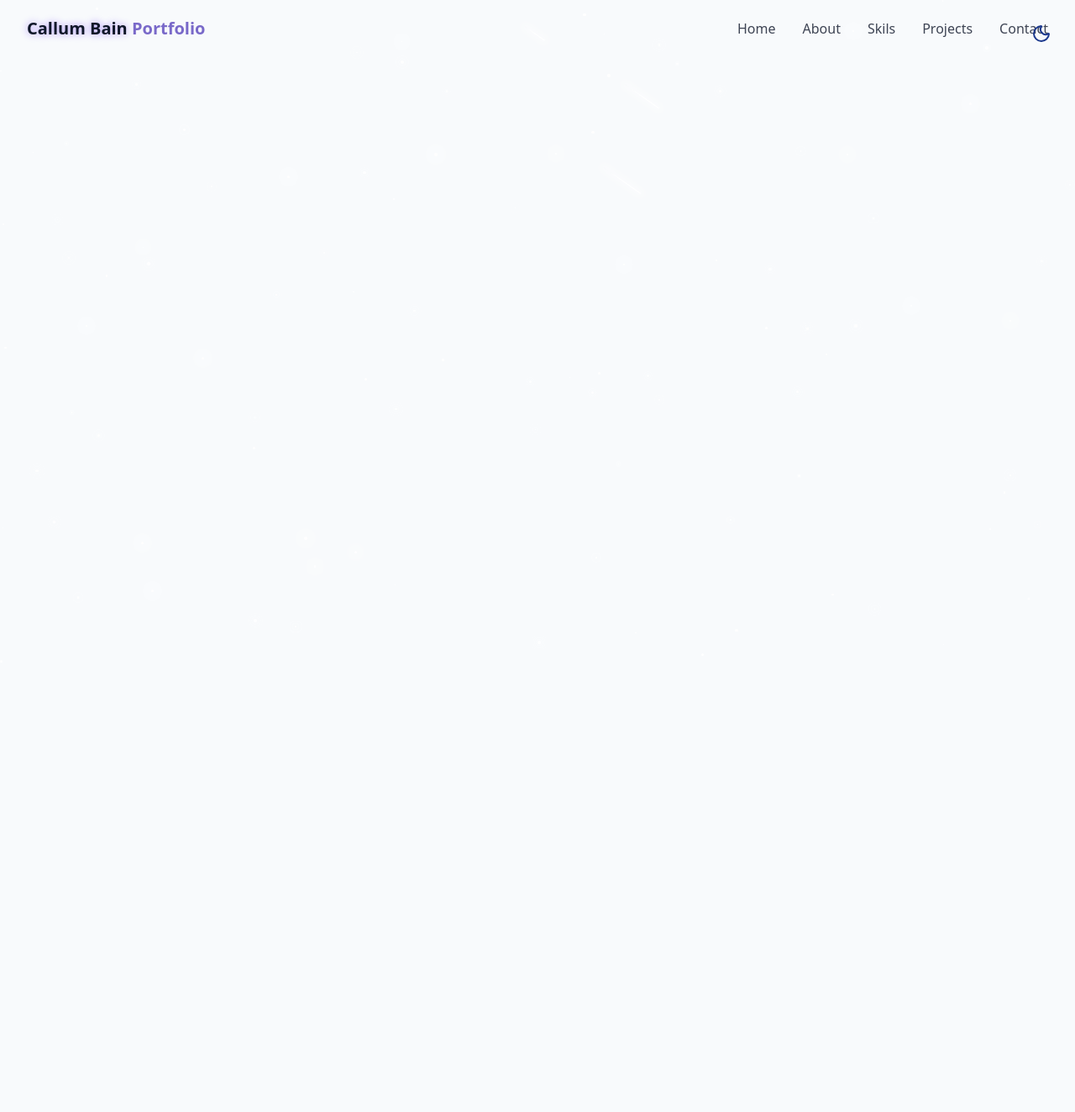
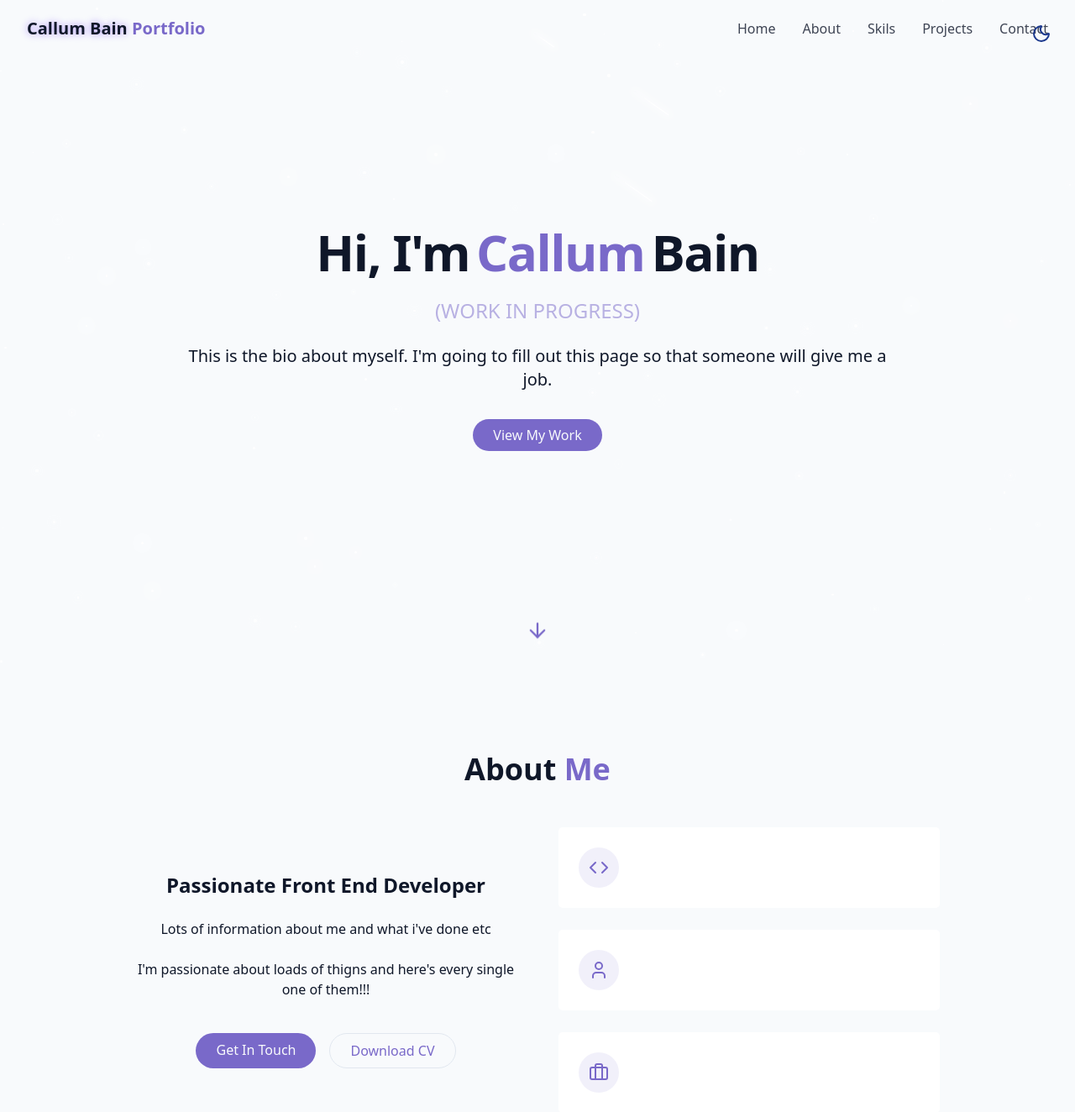
Before and after one commit to callumjbain/callumbain, a React (Vite) app: page / in a window 1280 px wide. Shown: the top 1324 px of the page at 84% size. Before the commit the page ends 800 px from the top, so only its background shows below. Built offline with nearby package versions, Linux system fonts and the light colour scheme; the HTML template or start-up script is replaced by a standard one.

Commit message:
landing page with about me structure complete

```diff
--- /dev/null
+++ b/src/components/AboutSection.tsx
@@ -0,0 +1,61 @@
+import { Briefcase, Code, User } from "lucide-react";
+
+export const AboutSection = () => {
+  return (
+    <section id="about" className="py-24 px-4 relative">
+      <div className="container mx-auto max-w-5xl">
+        <h2 className="text-3xl md:text-4xl font-bold mb-12 text-center">
+          About <span className="text-primary">Me</span>
+        </h2>
+        <div className="grid grid-cols-1 md:grid-cols-2 gap-12 items-center">
+          <div className="space-y-6">
+            <h3 className="text-2xl font-semibold">
+              Passionate Front End Developer
+            </h3>
+            <p className="text-muted-foreground">
+              Lots of information about me and what i've done etc
+            </p>
+            <p className="text-muted-foreground">
+              I'm passionate about loads of thigns and here's every single one
+              of them!!!
+            </p>
+            <div className="flex flex-col sm:flex-row gap-4 pt-4 justify-center">
+              <a href="#contact" className="cosmic-button">
+                Get In Touch
+              </a>
+              <a
+                href="#contact"
+                className="px-6 py-2 rounded-full border boredr-primary text-primary hover:bg-primary/10 transition-colours duration-300"
+              >
+                Download CV
+              </a>
+            </div>
+          </div>
+          <div className="grid grid-cols-1 gap-6">
+            <div className="gradient-border p-6 card-hover">
+              <div className="flex items-start gap-4">
+                <div className="p-3 rounded-full bg-primary/10">
+                  <Code className="h-6 w-6 text-primary" />
+                </div>
+              </div>
+            </div>
+            <div className="gradient-border p-6 card-hover">
+              <div className="flex items-start gap-4">
+                <div className="p-3 rounded-full bg-primary/10">
+                  <User className="h-6 w-6 text-primary" />
+                </div>
+              </div>
+            </div>
+            <div className="gradient-border p-6 card-hover">
+              <div className="flex items-start gap-4">
+                <div className="p-3 rounded-full bg-primary/10">
+                  <Briefcase className="h-6 w-6 text-primary" />
+                </div>
+              </div>
+            </div>
+          </div>
+        </div>
+      </div>
+    </section>
+  );
+};
--- /dev/null
+++ b/src/components/HeroSection.tsx
@@ -0,0 +1,40 @@
+import { ArrowDown } from "lucide-react";
+
+export const HeroSection = () => {
+  return (
+    <section
+      id="hero"
+      className="relative min-h-screen flex flex-col items-center justify-center px-4"
+    >
+      <div className="container max-w-4xl mx-auto text-center z-10">
+        <div className="space-y-6">
+          <h1 className="text-4xl md:text-6xl font-bold tracking-tight">
+            <span className="opacity-0 animate-fade-in">Hi, I'm</span>
+            <span className="text-primary ml-2 opacity-0 animate-fade-in-delay-1">
+              Callum
+            </span>
+            <span className="text-gradient ml-2 opacity-0 animate-fade-in-delay-2">
+              Bain
+            </span>
+          </h1>
+          <h1 className="text-primary text-2xl opacity-50">
+            (WORK IN PROGRESS)
+          </h1>
+          <p className=" text-lg md:text-xl text-muted-foreground max-2-2xl mx-auto opacity-0 animate-fade-in-delay-3">
+            This is the bio about myself. I'm going to fill out this page so
+            that someone will give me a job.
+          </p>
+
+          <div className="pt-4 opacity-0 animate-fade-in-delay-4">
+            <a href="#projects" className="cosmic-button">
+              View My Work
+            </a>
+          </div>
+        </div>
+      </div>
+      <div className="absolute bottom-8 left-1/2 transform -translate-x-1/2 flex flex-col items-center animate-bounce">
+        <ArrowDown className="h-7 w-7 text-primary" />
+      </div>
+    </section>
+  );
+};
--- a/src/pages/home.tsx
+++ b/src/pages/home.tsx
@@ -1,3 +1,5 @@
+import { AboutSection } from "../components/AboutSection";
+import { HeroSection } from "../components/HeroSection";
 import { NavBar } from "../components/NavBar";
 import { StarBackground } from "../components/StarBackground";
 import { ThemeToggle } from "../components/ThemeToggle";
@@ -15,6 +17,10 @@
       <NavBar />
 
       {/* Main content */}
+      <main>
+        <HeroSection />
+        <AboutSection />
+      </main>
 
       {/* Footer */}
     </div>
```
